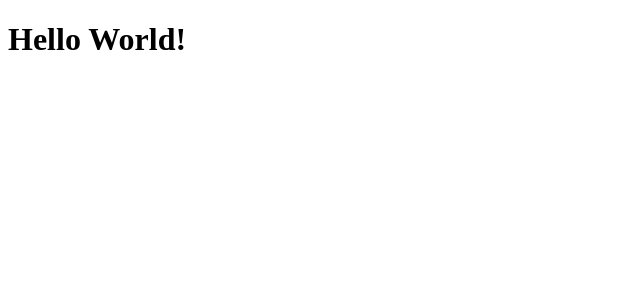
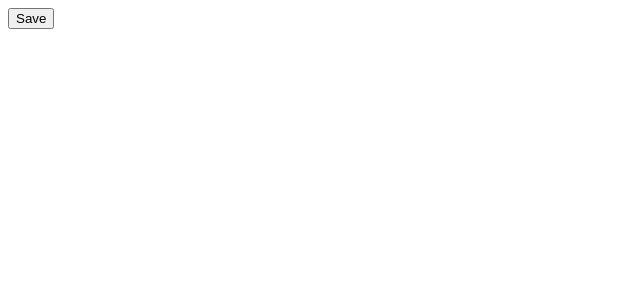
Before and after one commit to benstackdev/odin-cv-builder, a React (Vite) app in the folder odin-cv-builder/: page / in a window 1280 px wide. Shown: the top 300 px of the page, without its empty margins (0-640 px from the left). Built offline with nearby package versions, Linux system fonts and the light colour scheme.

Commit message:
Add resume component with isEditing context/state

```diff
--- a/odin-cv-builder/src/App.tsx
+++ b/odin-cv-builder/src/App.tsx
@@ -1,8 +1,9 @@
 import './App.css';
+import { Resume } from './components/Resume';
 
 function App() {
   return (
-    <h1>Hello World!</h1>
+    <Resume />
   );
 }
 
--- /dev/null
+++ b/odin-cv-builder/src/components/Resume.tsx
@@ -0,0 +1,18 @@
+import { createContext, useState } from "react";
+
+const ResumeContext = createContext(null);
+
+function Resume() {
+  const [isEditing, setIsEditing] = useState(true);
+  const toggleEditing = () => setIsEditing(!isEditing);
+
+  return (
+    <ResumeContext value={isEditing}>
+      <button onClick={toggleEditing}>
+        {isEditing ? "Save" : "Edit"}
+      </button>
+    </ResumeContext>
+  );
+}
+
+export { Resume };
```
